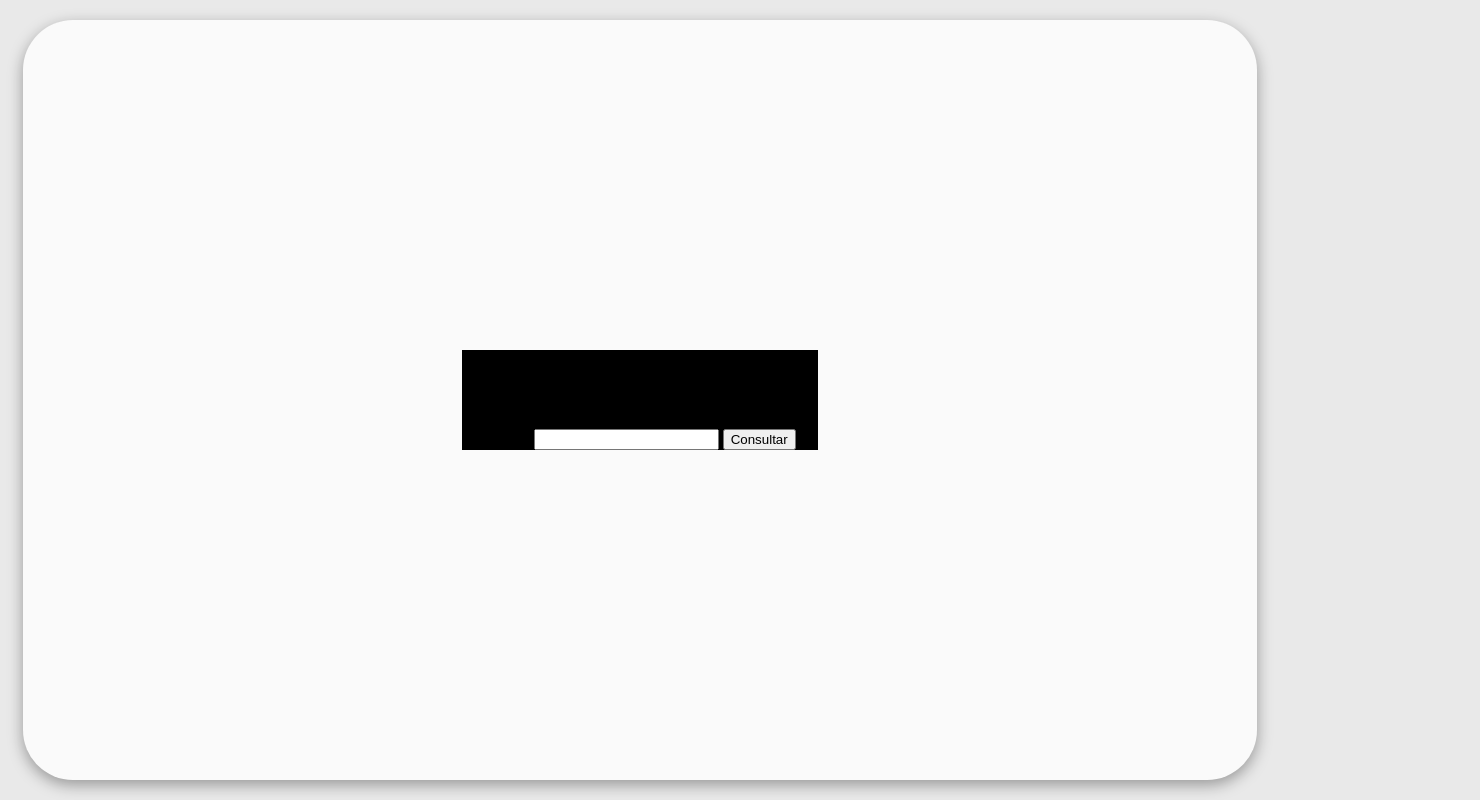
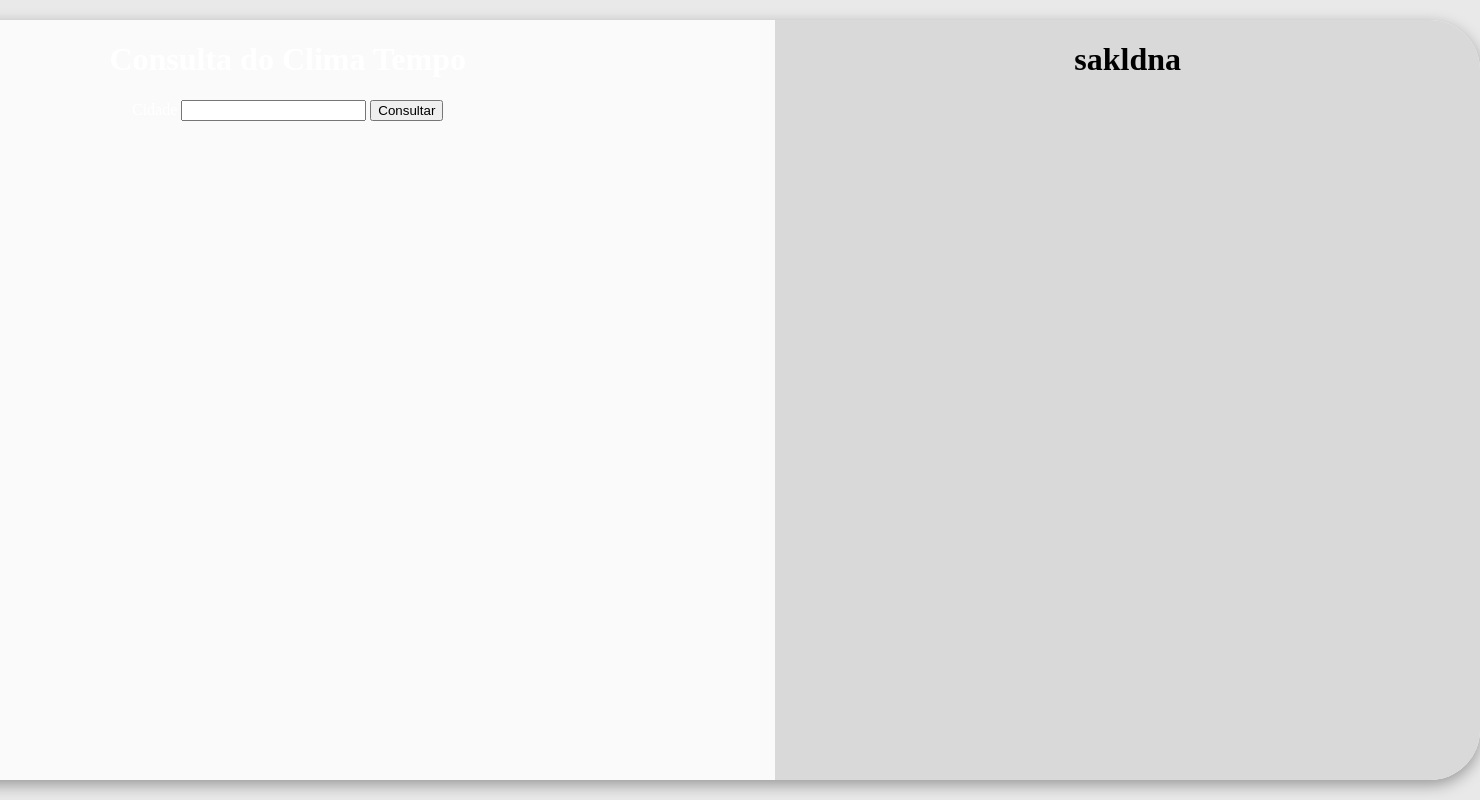
Before and after one commit to Draak18/Clima_Tempo_AG, a website: page index.html in a window 1280 px wide. Shown: the whole page, 1480 px wide, since content can reach past the window. Drawn offline with Linux system fonts and the light colour scheme.

Commit message:
basePRONTA

```diff
--- a/index.html
+++ b/index.html
@@ -10,8 +10,8 @@
 
 <body>
 
-    <div class="quadrado1">
-        <div class="quadrado2">
+    <div class="quadradoFundo">
+        <div class="quadradoBranco">
             <div class="tempoquadrado">
                 <h1>Consulta do Clima Tempo</h1>
                 <form id="formClima">
@@ -21,8 +21,8 @@
                 </form>
             </div>
         </div>
-        <div class="quadrado3">
-            <h1></h1>
+        <div class="quadradoCinza">
+            <h1>sakldna</h1>
         </div>
 
     </div>
--- a/style.css
+++ b/style.css
@@ -8,7 +8,7 @@ body {
     margin: 0;
 }
 
-.quadrado1 {
+.quadradoFundo {
     margin: 22.75px;
     display: flex;
     text-align: center;
@@ -21,14 +21,22 @@ body {
     box-shadow: rgba(0, 0, 0, 0.35) 0px 5px 15px;
 }
 
-.quadrado2 {
-    background-color: black;
+.quadradoBranco {
+    border-top-left-radius: 50px;
+    border-bottom-left-radius: 50px;
+    background-color: #FAFAFA;
+    width: 122.5vh;
+    height: 100%;
 }
 
-.quadrado3 {
-    background-color: blue;
+.quadradoCinza {
+    border-top-right-radius: 50px;
+    border-bottom-right-radius: 50px;
+    background-color: #D9D9D9;
+    width: 88.5vh;
+    height: 100%;
 }
 
 .tempoquadrado {
-    color: black;
+    color: white;
 }
```
